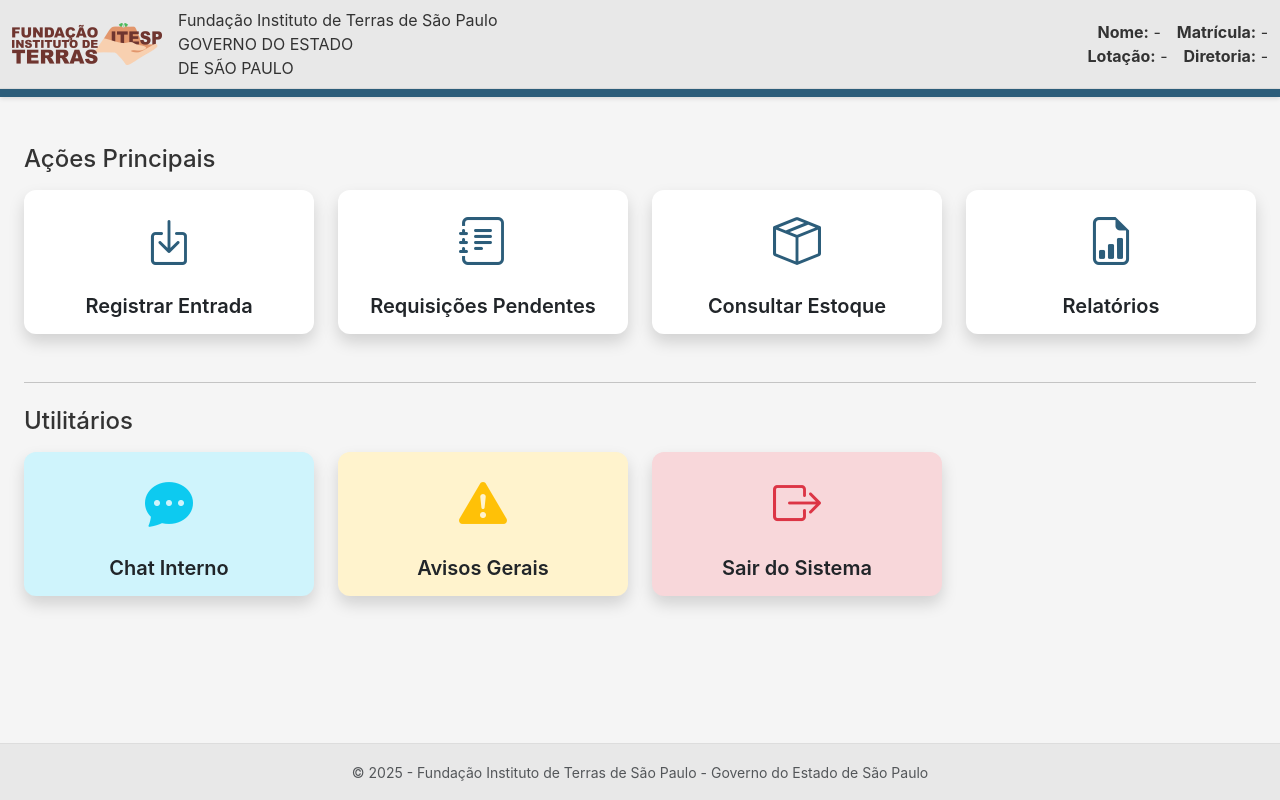
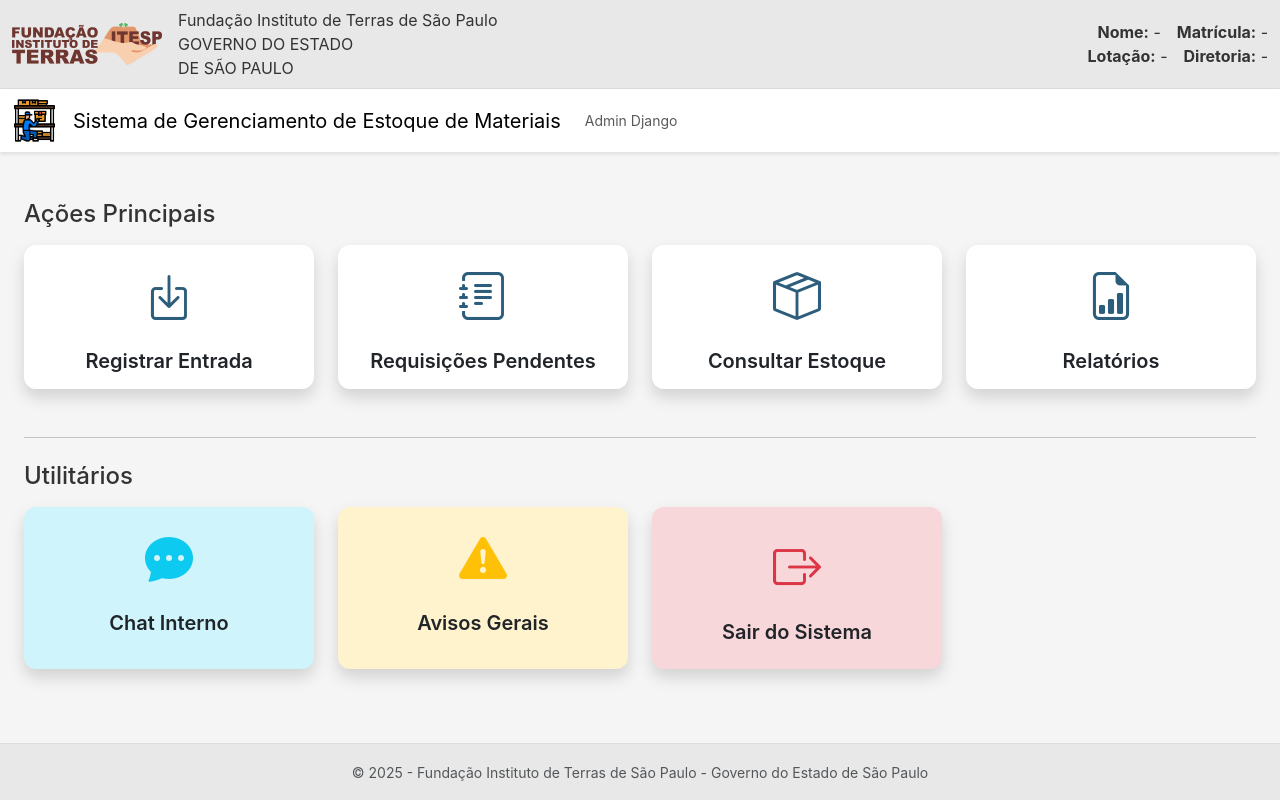
Before and after one commit to WelintondosSantos/Sistoque, a Django app: page /home/ in a window 1280 px wide. Run offline with Django 5.2, Linux system fonts and the light colour scheme; the visitor is signed in with stand-in values (Sample User, id 1).

Commit message:
commit "melhorias nos templates e melhores práticas!

```diff
--- a/almoxarifado_project/asgi.py
+++ b/almoxarifado_project/asgi.py
@@ -7,7 +7,8 @@
 from channels.auth import AuthMiddlewareStack
 import apps.chat.routing  # Importa as rotas WebSocket do seu app de chat
 
-os.environ.setdefault('DJANGO_SETTINGS_MODULE', 'seu_projeto.settings')
+
+os.environ.setdefault('DJANGO_SETTINGS_MODULE', 'almoxarifado_project.settings.development')
 
 # --- MUDANÇA: Esta é a configuração chave ---
 # ProtocolTypeRouter primeiro inspeciona o tipo de conexão.
--- a/almoxarifado_project/settings/development.py
+++ b/almoxarifado_project/settings/development.py
@@ -1,3 +1,4 @@
+
 from .base import *
 
 # SECURITY WARNING: don't run with debug turned on in production!
@@ -12,6 +13,10 @@
     },
 }
 
+SECURE_SSL_REDIRECT = False
+SESSION_COOKIE_SECURE = False
+CSRF_COOKIE_SECURE = False
+
 # Adicione aqui outras configurações específicas de desenvolvimento
 # por exemplo, a 'django-debug-toolbar'
 # INSTALLED_APPS += ['debug_toolbar']
--- a/almoxarifado_project/wsgi.py
+++ b/almoxarifado_project/wsgi.py
@@ -11,6 +11,7 @@
 
 from django.core.wsgi import get_wsgi_application
 
-os.environ.setdefault('DJANGO_SETTINGS_MODULE', 'almoxarifado_project.settings.production')
+
+os.environ.setdefault('DJANGO_SETTINGS_MODULE', 'almoxarifado_project.settings.development')
 
 application = get_wsgi_application()
--- /dev/null
+++ b/apps/core/templatetags/auth_extras.py
@@ -0,0 +1,13 @@
+from django import template
+
+# Cria uma instância da biblioteca de templates onde nossos filtros serão registrados
+register = template.Library()
+
+@register.filter(name='has_group')
+def has_group(user, group_name):
+    """
+    Verifica se um usuário pertence a um grupo específico.
+    Uso no template: {% if user|has_group:'NomeDoGrupo' %}
+    """
+    # Retorna True se o usuário tiver um grupo com o nome passado, senão False
+    return user.groups.filter(name=group_name).exists()
--- a/apps/materiais/templates/materiais/requisicao_confirm_delete.html
+++ b/apps/materiais/templates/materiais/requisicao_confirm_delete.html
@@ -25,5 +25,5 @@
             </div>
         </div>
     </div>
-</di
+</div>
 {% endblock %}
--- a/templates/_partials/_navigation.html
+++ b/templates/_partials/_navigation.html
@@ -1,27 +1,49 @@
-<nav class="navbar navbar-expand-lg navbar-custom">
+{% load auth_extras %} {# Carrega nosso filtro customizado para verificar grupos #}
+{% load static %} {# Carrega a tag static, caso seja necessário #}
+
+<nav class="navbar navbar-expand-lg navbar-white bg-white navbar-custom">
     <div class="container-fluid">
+        <a class="navbar-brand d-flex align-items-center" href="{% url 'core:dashboard' %}">
+            <img src="{% static 'img/logo.png' %}" alt="Logo Itesp" width="45" height="45" class="d-inline-block align-text-top me-3">
+            <span class="fs-5">Sistema de Gerenciamento de Estoque de Materiais</span>
+        </a>
         <button class="navbar-toggler" type="button" data-bs-toggle="collapse" data-bs-target="#navbarNav" aria-controls="navbarNav" aria-expanded="false" aria-label="Toggle navigation">
             <span class="navbar-toggler-icon"></span>
         </button>
 
         <div class="collapse navbar-collapse" id="navbarNav">
-            <div class="navbar-nav w-100 align-items-center"> {# Adicionado 'align-items-center' para melhor alinhamento vertical #}
-                {% if request.resolver_match.url_name != 'dashboard' %}
-                <div class="nav-item">
-                    <a href="{% url 'core:dashboard' %}" class="btn btn-outline-light btn-sm d-flex align-items-center">
-                        <i class="bi bi-arrow-left-circle me-2"></i>
-                        Voltar ao Painel
+            <ul class="navbar-nav me-auto mb-2 mb-lg-0">
+
+                {# ===================================================================== #}
+                {# LINK DO REQUISITANTE - LÓGICA SIMPLIFICADA #}
+                {# ===================================================================== #}
+                {% if user|has_group:'Requisitantes' %}
+                <li class="nav-item">
+                    <a class="nav-link {% if request.resolver_match.url_name == 'dashboard_requisitante' %}active{% endif %}"
+                       href="{% url 'authentication:dashboard_requisitante' %}">
+                        Meu Painel
                     </a>
-                </div>
+                </li>
                 {% endif %}
-                {% if user.is_authenticated %}
-                    {% for group in user.groups.all %}
-                        {% if group.name == 'Requisitantes' %}
-                            <a class="nav-link" href="{% url 'authentication:dashboard_requisitante' %}">
-                        {% endif %}
-                    {% endfor %}
+
+                {# ===================================================================== #}
+                {# LINKS DO ALMOXARIFE / ADMIN #}
+                {# ===================================================================== #}
+                {# Link para o painel de administração do Django para superusuários #}
+                {% if user.is_superuser %}
+                <li class="nav-item">
+                    <a class="nav-link" href="{% url 'admin:index' %}" target="_blank">Admin Django</a>
+                </li>
                 {% endif %}
-            </div>
+            </ul>
+
+            {# Botão Voltar (Movido para o final para melhor alinhamento) #}
+            {% if request.resolver_match.url_name != 'dashboard' %}
+            <a href="{% url 'core:dashboard' %}" class="btn btn-outline-light btn-sm d-flex align-items-center">
+                <i class="bi bi-arrow-left-circle me-2"></i>
+                Voltar ao Painel Principal
+            </a>
+            {% endif %}
         </div>
     </div>
 </nav>
--- a/templates/core/home.html
+++ b/templates/core/home.html
@@ -1,5 +1,6 @@
 {% extends "_base.html" %}
 {% load static %}
+{% load auth_extras %} {# Carrega nosso filtro customizado #}
 
 {% block title %}Painel Principal - Sistoque{% endblock %}
 
@@ -12,124 +13,136 @@
 <div class="container-fluid">
 
     {# ===================================================================== #}
-    {#          NOVO BLOCO: Exibe o painel APENAS para Requisitantes         #}
+    {# PAINEL DO REQUISITANTE #}
     {# ===================================================================== #}
-    {% if 'Requisitantes' in user.groups.all|join:',' and not user.is_superuser %}
+    {% if user|has_group:'Requisitantes' and not user.is_superuser %}
     <div class="row">
-        <div class="col-12">
-            <h4 class="mb-3">Meu Painel</h4>
-        </div>
+        <div class="col-12"><h4 class="mb-3">Meu Painel</h4></div>
         <div class="col-xl-3 col-md-4 col-sm-6 mb-4">
-            <a href="{% url 'authentication:dashboard_requisitante' %}" class="card-link">
             <div class="card dashboard-card card-info shadow h-100">
                 <div class="card-body text-center">
                     <i class="bi bi-person-workspace card-icon"></i>
-                        <h5 class="card-title mb-0">Painel do Requisitante</h5>
+                    <h5 class="card-title mb-0">
+                        <a href="{% url 'authentication:dashboard_requisitante' %}" class="stretched-link text-decoration-none text-dark">
+                            Painel do Requisitante
+                        </a>
+                    </h5>
                 </div>
             </div>
-            </a>
         </div>
-        {# Se houver outros cards para requisitantes, adicione-os aqui #}
     </div>
     {% endif %}
 
 
-    {# Bloco que já existia: Exibe o painel para Admins e Almoxarifes #}
-    {% if user.is_superuser or 'Almoxarifes' in user.groups.all|join:',' or 'Administradores' in user.groups.all|join:',' %}
+    {# ===================================================================== #}
+    {# PAINEL DO ADMIN / ALMOXARIFE #}
+    {# ===================================================================== #}
+    {% if user.is_superuser or user|has_group:'Almoxarifes' or user|has_group:'Administradores' %}
     <div class="row">
-        <div class="col-12">
-            <h4 class="mb-3">Ações Principais</h4>
+        <div class="col-12"><h4 class="mb-3">Ações Principais</h4></div>
+
+        <div class="col-xl-3 col-md-4 col-sm-6 mb-4">
+            <div class="card dashboard-card shadow h-100">
+                <div class="card-body text-center">
+                    <i class="bi bi-box-arrow-in-down card-icon"></i>
+                    <h5 class="card-title mb-0">
+                        <a href="{% url 'materiais:registrar_entrada' %}" class="stretched-link text-decoration-none text-dark">
+                            Registrar Entrada
+                        </a>
+                    </h5>
+                </div>
+            </div>
         </div>
 
         <div class="col-xl-3 col-md-4 col-sm-6 mb-4">
-            <a href="{% url 'materiais:registrar_entrada' %}" class="card-link">
             <div class="card dashboard-card shadow h-100">
                 <div class="card-body text-center">
-                        <i class="bi bi-box-arrow-in-down card-icon"></i>
-                        <h5 class="card-title mb-0">Registrar Entrada</h5>
+                    <i class="bi bi-journal-text card-icon"></i>
+                    <h5 class="card-title mb-0">
+                        <a href="{% url 'materiais:lista_requisicoes_pendentes' %}" class="stretched-link text-decoration-none text-dark">
+                            Requisições Pendentes
+                        </a>
+                    </h5>
                 </div>
             </div>
-            </a>
         </div>
 
         <div class="col-xl-3 col-md-4 col-sm-6 mb-4">
-            <a href="{% url 'materiais:lista_requisicoes_pendentes' %}" class="card-link">
             <div class="card dashboard-card shadow h-100">
                 <div class="card-body text-center">
-                        <i class="bi bi-journal-text card-icon"></i>
-                        <h5 class="card-title mb-0">Requisições Pendentes</h5>
+                    <i class="bi bi-box-seam card-icon"></i>
+                    <h5 class="card-title mb-0">
+                        <a href="{% url 'materiais:lista_produtos' %}" class="stretched-link text-decoration-none text-dark">
+                            Consultar Estoque
+                        </a>
+                    </h5>
                 </div>
             </div>
-            </a>
         </div>
 
         <div class="col-xl-3 col-md-4 col-sm-6 mb-4">
-            <a href="{% url 'materiais:lista_produtos' %}" class="card-link">
-                <div class="card dashboard-card shadow h-100">
-                    <div class="card-body text-center">
-                        <i class="bi bi-box-seam card-icon"></i>
-                        <h5 class="card-title mb-0">Consultar Estoque</h5>
-                    </div>
-                </div>
-            </a>
-        </div>
-
-        <div class="col-xl-3 col-md-4 col-sm-6 mb-4">
-            <a href="{% url 'relatorios:relatorio_consumo' %}" class="card-link">
             <div class="card dashboard-card shadow h-100">
                 <div class="card-body text-center">
                     <i class="bi bi-file-earmark-bar-graph card-icon"></i>
-                        <h5 class="card-title mb-0">Relatórios</h5>
+                    <h5 class="card-title mb-0">
+                        <a href="{% url 'relatorios:relatorio_consumo' %}" class="stretched-link text-decoration-none text-dark">
+                            Relatórios
+                        </a>
+                    </h5>
                 </div>
             </div>
-            </a>
         </div>
     </div>
     {% endif %}
 
     <hr class="my-4">
 
-    {# Seção de Utilitários, visível para todos #}
+    {# ===================================================================== #}
+    {# SEÇÃO DE UTILITÁRIOS #}
+    {# ===================================================================== #}
     <div class="row">
-        <div class="col-12">
-            <h4 class="mb-3">Utilitários</h4>
+        <div class="col-12"><h4 class="mb-3">Utilitários</h4></div>
+
+        <div class="col-xl-3 col-md-4 col-sm-6 mb-4">
+            <div class="card dashboard-card card-info shadow h-100">
+                <div class="card-body text-center">
+                    <i class="bi bi-chat-dots-fill card-icon"></i>
+                    <h5 class="card-title mb-0">
+                        <a href="{% url 'chat:chat_home' %}" class="stretched-link text-decoration-none text-dark">
+                            Chat Interno
+                        </a>
+                    </h5>
+                </div>
+            </div>
         </div>
 
         <div class="col-xl-3 col-md-4 col-sm-6 mb-4">
-            <a href="{% url 'chat:chat_home' %}" class="card-link">
-                <div class="card dashboard-card card-info shadow h-100">
+            <div class="card dashboard-card card-warning shadow h-100">
                 <div class="card-body text-center">
-                        <i class="bi bi-chat-dots-fill card-icon"></i>
-                        <h5 class="card-title mb-0">Chat Interno</h5>
+                    <i class="bi bi-exclamation-triangle-fill card-icon"></i>
+                    <h5 class="card-title mb-0">
+                        <a href="#" class="stretched-link text-decoration-none text-dark">
+                            Avisos Gerais
+                        </a>
+                    </h5>
                 </div>
             </div>
-            </a>
         </div>
 
         <div class="col-xl-3 col-md-4 col-sm-6 mb-4">
-            <a href="#" class="card-link"> {# << INSIRA A URL DA PÁGINA DE AVISOS AQUI #}
-                <div class="card dashboard-card card-warning shadow h-100">
-                    <div class="card-body text-center">
-                        <i class="bi bi-exclamation-triangle-fill card-icon"></i>
-                        <h5 class="card-title mb-0">Avisos Gerais</h5>
-                    </div>
-                </div>
-            </a>
-        </div>
-
-        <div class="col-xl-3 col-md-4 col-sm-6 mb-4">
-            <form action="{% url 'authentication:logout' %}" method="post" class="h-100">
-                {% csrf_token %}
-                <button type="submit" class="btn-card-logout">
+            {# PADRÃO CORRIGIDO PARA O LOGOUT #}
             <div class="card dashboard-card card-danger shadow h-100">
                 <div class="card-body text-center">
+                    <form action="{% url 'authentication:logout' %}" method="post" class="d-flex flex-column h-100">
+                        {% csrf_token %}
+                        <button type="submit" class="btn btn-logout-card flex-grow-1">
                             <i class="bi bi-box-arrow-right card-icon"></i>
                             <h5 class="card-title mb-0">Sair do Sistema</h5>
-                        </div>
-                    </div>
                         </button>
                     </form>
                 </div>
             </div>
         </div>
+    </div>
+</div>
 {% endblock content %}
```
Also changed, not shown: apps/materiais/templates/materiais/requisicao_form.html (+5 -4 lines), apps/materiais/views/requisicao_views.py (+25 -1 lines), apps/core/templatetags/__init__.py (added), templates/_base.html (line endings or trailing spaces). Lines whose indentation alone changed are shown as unchanged.
